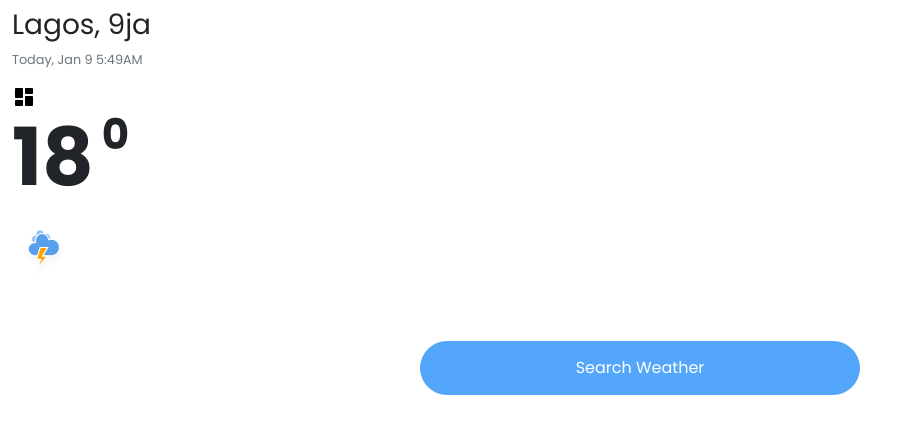
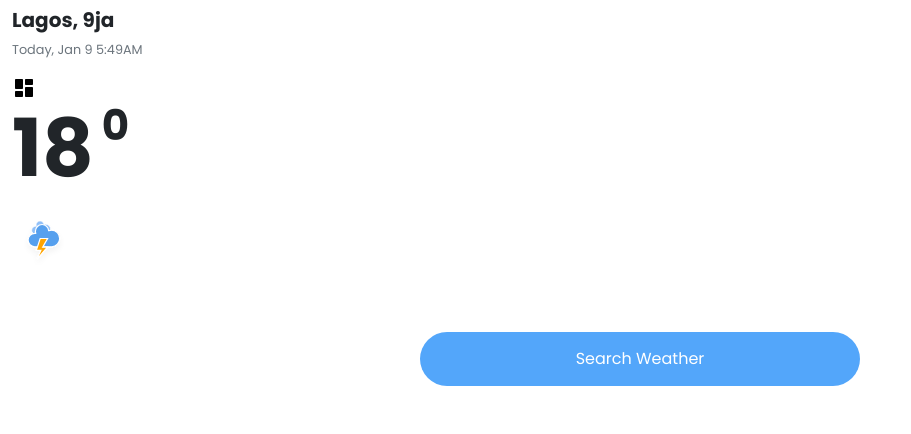
Before and after one commit to fatboy0112/react-weather-app, a React (Create React App) app: page /weather in a window 1280 px wide. Shown: the top 434 px of the page, without its empty margins (0-911 px from the left). Built offline with nearby package versions, Linux system fonts and the light colour scheme; no server answers.

Commit message:
changed the city component font weight

```diff
--- a/src/pages/Weather.jsx
+++ b/src/pages/Weather.jsx
@@ -19,14 +19,10 @@ const WeatherApp = () =>{
     return (
         <React.Fragment>
             <div className="container-fluid d-flex flex-column my-2">
-                {/* <h2 className="fs-2 text-capitalize text-center my-3">Zedd-weather app</h2>
 
-                <p className="text-sm-center">Getting weather information comrade </p>
-                <Button text="search weather"className="brand-btn m-auto my-5 width-toggle" onClick={show}/>
-                <Footer/> */}
                 <section className="app-header">
                     <section className="city-locaton">
-                        <h3>Lagos, 9ja</h3>
+                        <h5 className="fw-bold fs-5">Lagos, 9ja</h5>
                          <p className="date-time text-muted brand-small-text">Today, Jan 9 5:49AM</p>
                     </section>
                     <div className="toggle-btn">
```
